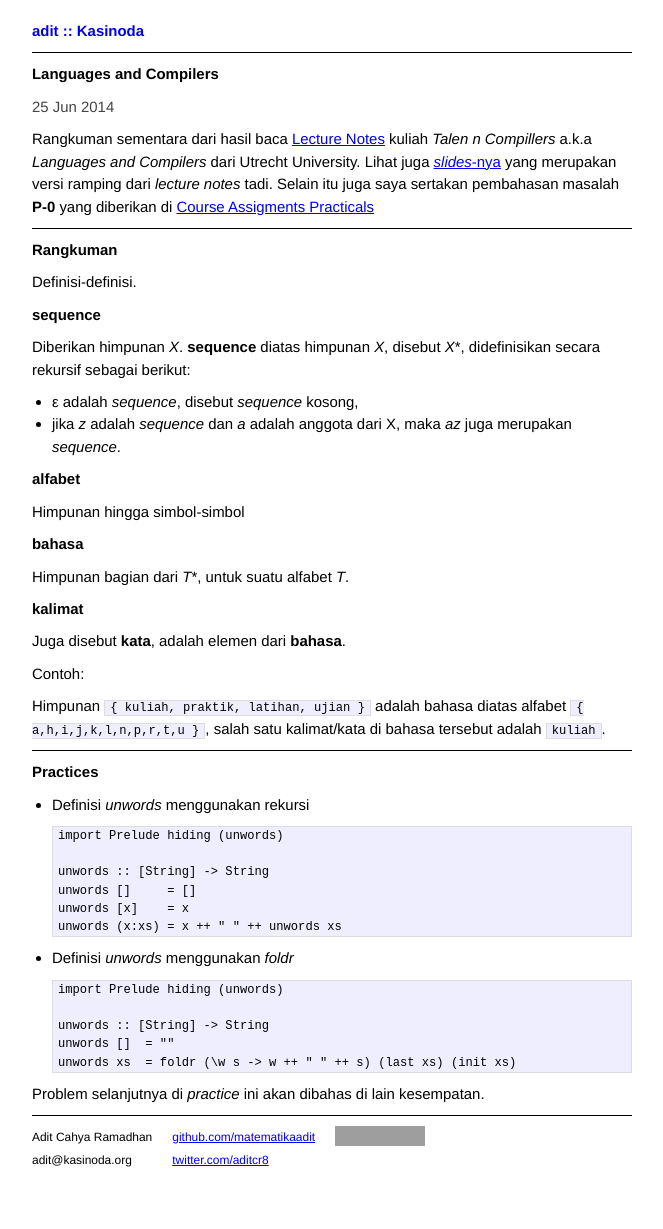
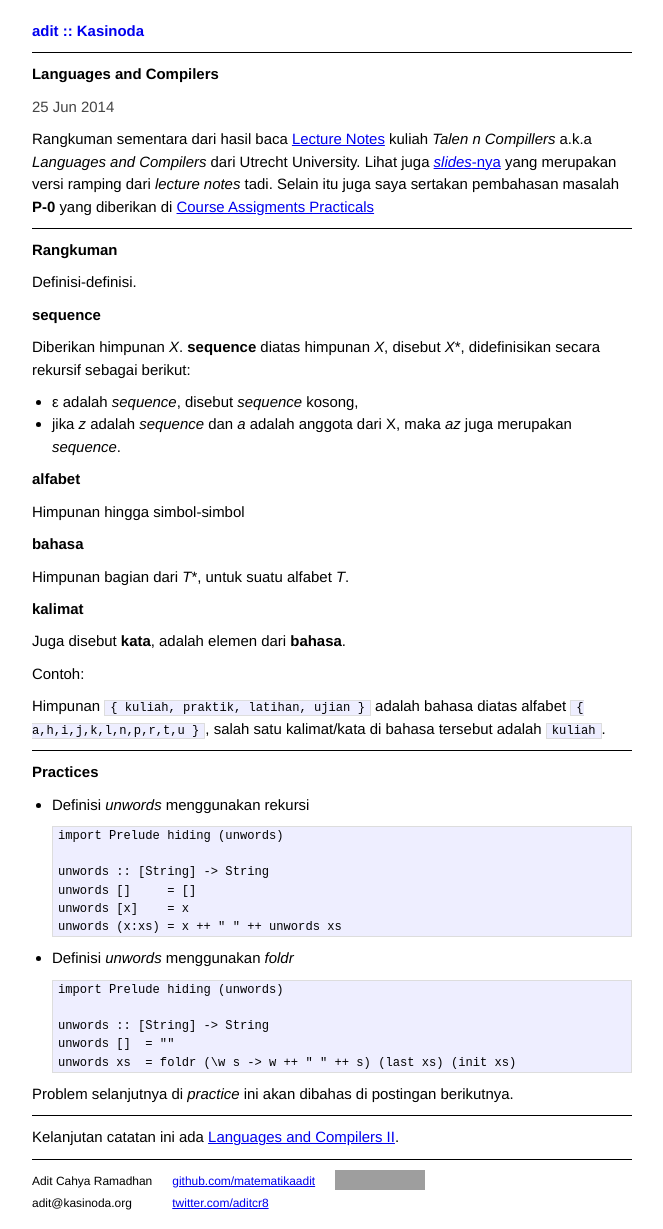
Before and after one commit to matematikaadit/matematikaadit.github.io, a Jekyll site: the page built from _posts/2014-06-25-lang-compiler.md, in a window 1280 px wide. Shown: the whole page, without its empty margins (308-971 px from the left). Built offline with Jekyll 4.4.1, drawn with Linux system fonts in a browser that asks for light colours; before the commit the page ends 1186 px from its top, so only the background shows below that; grey boxes are pictures that could not be loaded.

Commit message:
fix anchor title, link next and back

```diff
--- a/_posts/2014-06-25-lang-compiler.md
+++ b/_posts/2014-06-25-lang-compiler.md
@@ -64,9 +64,14 @@ adalah `kuliah`.
       unwords []  = ""
       unwords xs  = foldr (\w s -> w ++ " " ++ s) (last xs) (init xs)
 
-Problem selanjutnya di *practice* ini akan dibahas di lain kesempatan.
+Problem selanjutnya di *practice* ini akan dibahas di postingan berikutnya.
+
+----
+
+Kelanjutan catatan ini ada [Languages and Compilers II][nextp].
 
 
 [lnotes]: http://www.cs.uu.nl/wiki/TC/CourseMaterials#Lecture_Notes
 [lslides]: http://www.cs.uu.nl/wiki/TC/CourseMaterials#Slides
 [lpracticals]: http://www.cs.uu.nl/wiki/TC/CourseAssignments#Practicals
+[nextp]: {% post_url 2014-06-26-lang-compiler2 %}
```
Also changed, not shown: _posts/2014-06-26-lang-compiler2.md (+3 -1 lines).
